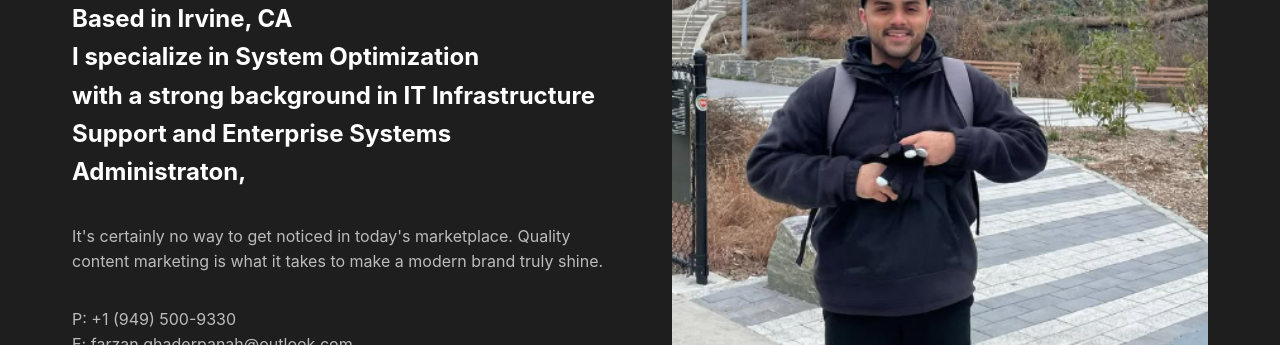
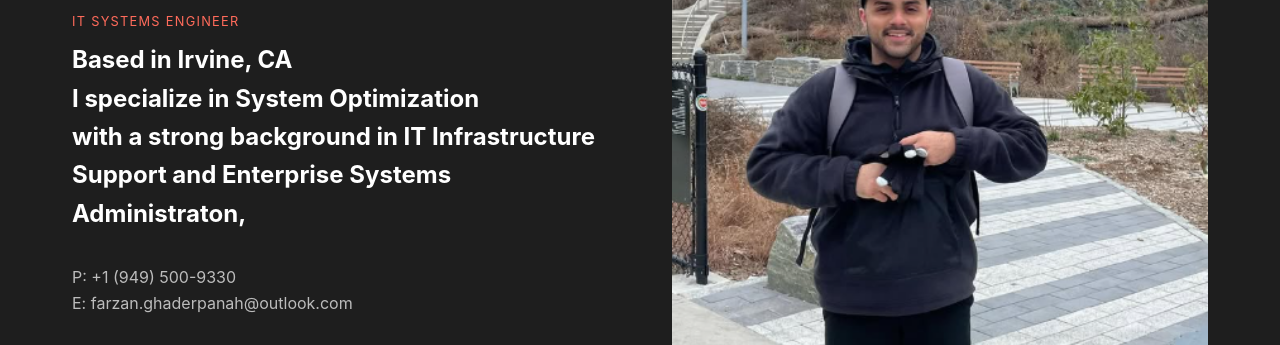
Before and after one commit to FarZoffOfficial/FarzanGhaderpanahPortfolio, a React app: page index.html in a window 1280 px wide. Shown: the part 455-800 px from the top of the page. Built offline with nearby package versions, Linux system fonts and the light colour scheme.

Commit message:
Update index.html

```diff
--- a/index.html
+++ b/index.html
@@ -33,7 +33,6 @@
                     <span class="title">IT Systems Engineer</span>
                     <h2>Based in Irvine, CA<br>I specialize in System Optimization <br>with a strong background in IT Infrastructure Support and Enterprise Systems Administraton, <br></h2>
                 </div>
-                <p class="description">It's certainly no way to get noticed in today's marketplace. Quality content marketing is what it takes to make a modern brand truly shine.</p>
                 <div class="contact-info">
                     <p>P: +1 (949) 500-9330</p>
                     <p>E: farzan.ghaderpanah@outlook.com</p>
@@ -48,7 +47,7 @@
             <span class="section-label">About Me</span>
             <div class="about-content">
                 <div class="about-text">
-                    <h2>Data without Context<br>is <br>Trivia.</h2>
+                    <h2>Data without Context<br>is Trivia.</h2>
                     <div class="experience">
                         <span class="number">5</span>
                         <span class="text">Years Of<br>Progressive Experience</span>
```
